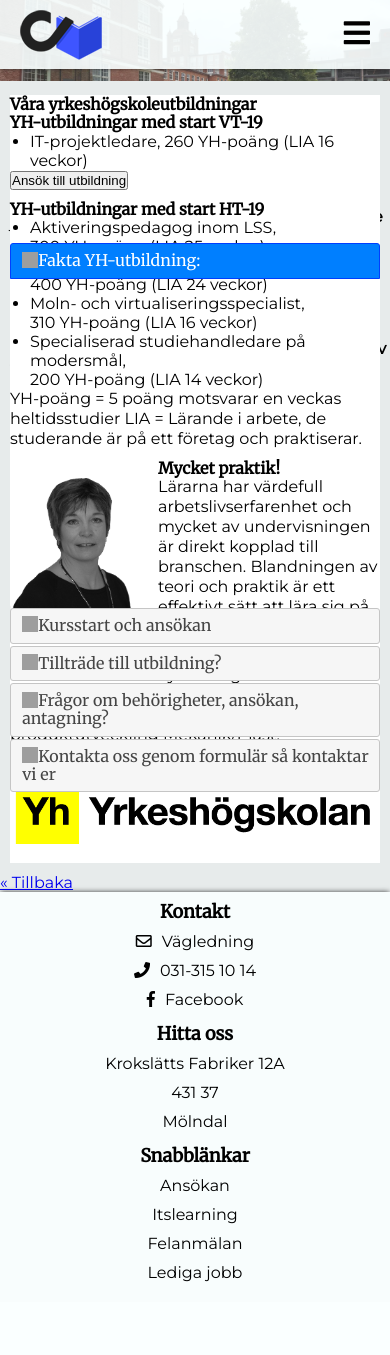
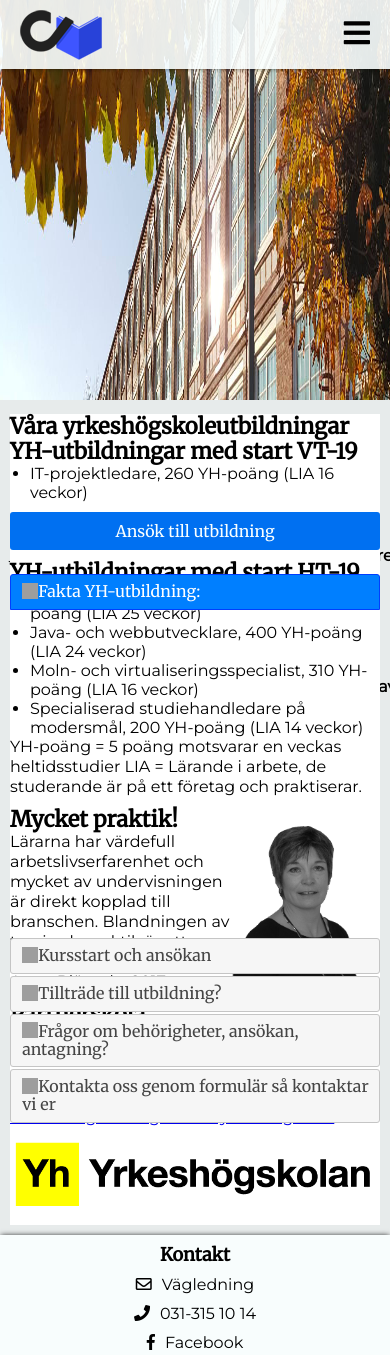
Before and after one commit to pnilssson/projektuppgift, a PHP site: page /utbildningar.html in a window 390 px wide. Shown: the top 1355 px of the page. Before the commit the page ends 1282 px from the top, so only its background shows below. Run offline with PHP 8.4, Linux system fonts and the light colour scheme; style sheets or scripts are compiled from the project's sources; some libraries are stand-ins or nearby versions; grey boxes are pictures that could not be loaded.

Commit message:
Tablet anpassade index.php samt uppdaterade utbildningar

```diff
--- a/webbprojekt/style/utbildningar.css
+++ b/webbprojekt/style/utbildningar.css
@@ -5,10 +5,37 @@
 
 #spaceTop img {
   width: 100%;
+  height: 400px;
 }
 
 section {
   display: grid;
+}
+
+.read-more-button {
+  border: 2px #0070F1 solid;
+  border-radius: 3px;
+  margin-top: 10px;
+  padding: 7px;
+  text-align: center;
+  font-family: font-family, "Merriweather", serif;
+  color: #FAFFFF;
+  background-color: #0070F1;
+  transition: all 0.2s;
+}
+.read-more-button a {
+  color: #FAFFFF;
+  text-decoration: none;
+}
+
+.read-more-button:hover {
+  background-color: #FAFFFF;
+  color: #0070F1;
+  cursor: pointer;
+}
+
+.read-more-button:hover a {
+  color: #0070F1;
 }
 
 /* Computer*/
@@ -86,13 +116,13 @@
   }
 
   .grid-bottom-left {
-    grid-area: bottomLeft;
+    grid-area: center;
     background-color: #ffffff;
     height: 400px;
   }
 
   .grid-bottom-right {
-    grid-area: bottomRight;
+    grid-area: bottom;
     background-color: #ffffff;
     height: auto;
   }
@@ -115,9 +145,7 @@
 }
 
 .header {
-  font-size: 150%;
-  text-align: center;
-  font-weight: bold;
+  margin: 10px 20px 10px 20px;
 }
 
 .header img {
@@ -142,16 +170,17 @@
 }
 
 .courseText {
-  font-size: 80%;
   display: none;
-  bottom: 0px;
-  background-color: #00B252;
-  color: white;
+  background-color: #FAFFFF;
+  color: black;
   text-align: start;
+  margin-left: 10px;
+  margin-top: 5px;
 }
 
 .courseHeader {
-  float: left;
+  text-align: left;
+  margin-left: 10px;
   font-weight: bold;
 }
 
@@ -169,7 +198,7 @@
 }
 
 #annaPraktik {
-  float: left;
+  float: right;
   width: 40%;
   height: auto;
 }
@@ -178,12 +207,4 @@
   width: 100%;
 }
 
-h3 {
-  font-size: 100%;
-}
-
-p {
-  font-size: 100%;
-}
-
 /*# sourceMappingURL=utbildningar.css.map */
--- a/webbprojekt/style/utbildningar.scss
+++ b/webbprojekt/style/utbildningar.scss
@@ -9,10 +9,37 @@
 
 #spaceTop img {
   width: 100%;
+  height: 400px;
 }
 
 section{
   display: grid;
+}
+
+.read-more-button {
+  border: 2px #0070F1 solid;
+  border-radius: 3px;
+  margin-top: 10px;
+  padding: 7px;
+  text-align: center;
+  font-family: font-family, "Merriweather", serif;
+  color: #FAFFFF;
+  background-color: #0070F1;
+  transition: all 0.2s;
+  a {
+    color: #FAFFFF;
+    text-decoration: none;
+  }
+}
+
+.read-more-button:hover {
+  background-color: #FAFFFF;
+  color: #0070F1;
+  cursor: pointer;
+}
+
+.read-more-button:hover a {
+  color: #0070F1;
 }
 
 /* Computer*/
@@ -81,8 +111,8 @@
     grid-template-columns: repeat(5, 1fr);
     grid-template-areas:
             'header'
-            'bottomLeft'
-            'bottomRight .';
+            'center'
+            'bottom .';
     padding: 10px;
     grid-row-gap: 0px;
     grid-column-gap: 0px;
@@ -94,12 +124,12 @@
     height: auto;
   }
   .grid-bottom-left{
-    grid-area: bottomLeft;
+    grid-area: center;
     background-color: #ffffff;
     height: 400px;
   }
   .grid-bottom-right{
-    grid-area: bottomRight;
+    grid-area: bottom;
     background-color: #ffffff;
     height: auto;
   }
@@ -126,9 +156,7 @@
 
 // grid-header
 .header {
-  font-size: 150%;
-  text-align: center;
-  font-weight: bold;
+  margin: 10px 20px 10px 20px;
 }
 .header img {
   width: 100%;
@@ -154,17 +182,17 @@
   display: block;
 }
 .courseText{
-  font-size: 80%;
+  //position: absolute;
   display: none;
-  //position: absolute;
-  bottom: 0px;
-  background-color: #00B252;
-  color: white;
+  background-color: #FAFFFF;
+  color: black;
   text-align: start;
-  //padding: 10px
+  margin-left: 10px;
+  margin-top: 5px;
 }
 .courseHeader{
-  float: left;
+  text-align: left;
+  margin-left: 10px;
   font-weight: bold;
 }
 .courseTitel{
@@ -186,16 +214,10 @@
 
 // grid-bottom-right
 #annaPraktik {
-  float: left;
+  float: right;
   width: 40%;
   height: auto;
 }
 #yrkesHogskolan {
   width: 100%;
 }
-h3 {
-  font-size: 100%;
-}
-p {
-  font-size: 100%;
-}
--- a/webbprojekt/utbildningar.html
+++ b/webbprojekt/utbildningar.html
@@ -23,39 +23,41 @@
         <li><a href="#"><i class="fas fa-mobile-alt icon"></i>Kontakta oss</a></li>
     </ul>
 </nav>
-<div id="spaceTop"><img src="img/campus-entry-400.jpg"></div>
+<div id="spaceTop"><img src="img/campus-house-400px.jpg"></div>
 <section class="grid-container">
     <div class="grid-header">
-        <div><p class="header">Yrkeshögskola</p></div>
+        <div><h2 class="header">Yrkeshögskola</h2></div>
         <div class="row">
             <div class="col-1">
                 <div class="courseImg">
                     <a href=""><img class="imageBig1" src="img/YH_IT-projektledare_header_855x450.jpg"></a>
-                    <div class="courseText" id="courseText1"><p>Tycker du att utvecklingsprojekt inom IT verkar spännande? Efter yrkeshögskoleutbildningen IT-projektledare har du möjlighet att bli riktigt attraktiv på arbetsmarknaden.</p></div>
-                </div>
                     <div class="courseHeader">
                         <p class="courseTitel">IT-projektledare</p>
                         <p class="courseStart">Kursstart 2019-01-04</p>
+                    </div>
+                    <div class="courseText" id="courseText1"><p>Tycker du att utvecklingsprojekt inom IT verkar spännande? Efter yrkeshögskoleutbildningen IT-projektledare har du möjlighet att bli riktigt attraktiv på arbetsmarknaden.</p></div>
                 </div>
             </div>
             <div class="col-1">
                 <div class="courseImg">
                     <a href=""><img class="imageBig2" src="img/aktiveringspedagogobrukare855x450kimsvensson.jpg"></a>
-                    <div class="courseText" id="courseText2"><p>Vill du arbeta med att göra vardagen mer aktiv och meningsfull för personer som har en utvecklingsstörning, autism eller som har fått en hjärnskada som vuxen?</p></div>
-                </div>
+
                     <div class="courseHeader">
                         <p class="courseTitel">Aktiveringspedagog inom LSS</p>
                         <p class="courseStart">Kursstart 2019-08-27</p>
+                    </div>
+                    <div class="courseText" id="courseText2"><p>Vill du arbeta med att göra vardagen mer aktiv och meningsfull för personer som har en utvecklingsstörning, autism eller som har fått en hjärnskada som vuxen?</p></div>
                 </div>
             </div>
             <div class="col-1">
                 <div class="courseImg">
                     <a href="java.html"><img class="imageBig3" src="img/programmerareiarbete855x450okandfotokoptbild.jpg"></a>
-                    <div class="courseText" id="courseText3"><p>Är du intresserad av IT och programmering? Det här är utbildningen som ger dig kompetens inom både system- och webbutveckling, vilket gör dig unik och mycket eftertraktad på arbetsmarknaden.</p></div>
-                </div>
+
                     <div class="courseHeader">
                         <p class="courseTitel">Java- och webbutvecklare</p>
                         <p class="courseStart">Kursstart 2019-08-27</p>
+                    </div>
+                    <div class="courseText" id="courseText3"><p>Är du intresserad av IT och programmering? Det här är utbildningen som ger dig kompetens inom både system- och webbutveckling, vilket gör dig unik och mycket eftertraktad på arbetsmarknaden.</p></div>
                 </div>
             </div>
         </div>
@@ -63,39 +65,38 @@
             <div class="col-1">
                 <div class="courseImg">
                     <a href=""><img class="imageBig4" src="img/ateaanställdYH855x450kimsvensson.jpg"></a>
-                    <div class="courseText" id="courseText4"><p>Vill du arbeta med IT-säkerhet och förhindra skadliga attacker mot företag och organisationer? Tycker du att nätverks- och molntjänster är spännande?</p></div>
-                </div>
                     <div class="courseHeader">
                         <p class="courseTitel">Moln- och virtualiseringsspecialist</p>
                         <p class="courseStart">Kursstart 2019-08-27</p>
+                    </div>
+                    <div class="courseText" id="courseText4"><p>Vill du arbeta med IT-säkerhet och förhindra skadliga attacker mot företag och organisationer? Tycker du att nätverks- och molntjänster är spännande?</p></div>
                 </div>
             </div>
             <div class="col-1">
                 <div class="courseImg">
                     <a href=""><img class="imageBig5" src="img/bildereleverSFI-YH855x450kimsvensson.jpg"></a>
-                    <div class="courseText" id="courseText5"><p>Vill du stötta elever som är nya i Sverige? Kan du dessutom arabiska, somaliska, dari eller farsi? Då är det här utbildningen för dig!</p></div>
-                </div>
                     <div class="courseHeader">
                         <p class="courseTitel">Specialiserad studiehandledare på modersmål</p>
                         <p class="courseStart">Kursstart 2019-08-27</p>
+                    </div>
+                    <div class="courseText" id="courseText5"><p>Vill du stötta elever som är nya i Sverige? Kan du dessutom arabiska, somaliska, dari eller farsi? Då är det här utbildningen för dig!</p></div>
                 </div>
             </div>
             <div class="col-1">
                 <div class="courseImg">
                     <a href=""><img class="imageBig6" src="img/handsombrläddrar855x450kimsvensson.jpg"></a>
-                    <div class="courseText" id="courseText6"><p>För att du ska få tillträde att läsa en yrkeshögskoleutbildning krävs grundläggande behörighet. Utöver det kräver vissa utbildningar särskilda förkunskaper och/eller villkor. Reel kompetens kan ge dig behörighet om du saknar ovanstående.</p></div>
-                </div>
                     <div class="courseHeader">
                         <p class="courseTitel">Behörighetskrav Yrkeshögskola</p>
                         <p class="courseStart">Kursstart 2019-08-27</p>
                     </div>
-
+                    <div class="courseText" id="courseText6"><p>För att du ska få tillträde att läsa en yrkeshögskoleutbildning krävs grundläggande behörighet. Utöver det kräver vissa utbildningar särskilda förkunskaper och/eller villkor. Reel kompetens kan ge dig behörighet om du saknar ovanstående.</p></div>
+                </div>
             </div>
         </div>
     </div>
     <div class="grid-bottom-left">
         <div>
-            <h3>Yrkeshögskola (YH)</h3>
+            <h2>Yrkeshögskola (YH)</h2>
             <p>Yrkeshögskoleutbildning i Sverige är en eftergymnasial utbildningsform som kombinerar teoretiska studier med stark arbetslivsanknytning. Utbildningarna är avgiftsfria och CSN-berättigande. 9/10 har jobb efter avslutad utbildning.</p>
             <!--<div id="reklamVideo">Rickard marknadsför utbildningen</div>-->
         </div>
@@ -148,7 +149,9 @@
             </div>
 
         </div>
-        <a href="faq.html"><h2>FAQ</h2></a>
+        <div class="read-more-button">
+            <a href="faq.html">FAQ</a>
+        </div>
         </div>
     <div class="grid-bottom-right">
         <div id="yhStart">
@@ -158,20 +161,18 @@
                 <ul>
                     <li>IT-projektledare, 260 YH-poäng (LIA 16 veckor)</li>
                 </ul>
-                <a href="https://apply.yh-antagning.se/Application/Initiate?educationProviderId=83f466c7-d169-4ea6-8e07-e3ceabf6b628&admissionRoundId=de1d00a9-6285-4736-908c-5c1f644d4b5c&educationId=d7897601-930f-4688-a54e-60e55f353932"> <button id="ansokUtbildning">Ansök till utbildning</button></a>
+                <div class="read-more-button">
+                <a href="https://apply.yh-antagning.se/Application/Initiate?educationProviderId=83f466c7-d169-4ea6-8e07-e3ceabf6b628&admissionRoundId=de1d00a9-6285-4736-908c-5c1f644d4b5c&educationId=d7897601-930f-4688-a54e-60e55f353932">Ansök till utbildning</a>
+                </div>
                     <p></p>
             </div>
             <div>
                 <h3>YH-utbildningar med start HT-19</h3>
                 <ul>
-                    <li>Aktiveringspedagog inom LSS,<br>
-                        300 YH-poäng (LIA 25 veckor)</li>
-                    <li>Java- och webbutvecklare,<br>
-                        400 YH-poäng (LIA 24 veckor)</li>
-                    <li>Moln- och virtualiseringsspecialist,<br>
-                        310 YH-poäng (LIA 16 veckor)</li>
-                    <li>Specialiserad studiehandledare på modersmål,<br>
-                        200 YH-poäng (LIA 14 veckor)</li>
+                    <li>Aktiveringspedagog inom LSS, 300 YH-poäng (LIA 25 veckor)</li>
+                    <li>Java- och webbutvecklare, 400 YH-poäng (LIA 24 veckor)</li>
+                    <li>Moln- och virtualiseringsspecialist, 310 YH-poäng (LIA 16 veckor)</li>
+                    <li>Specialiserad studiehandledare på modersmål, 200 YH-poäng (LIA 14 veckor)</li>
                 </ul>
                 <p>YH-poäng = 5 poäng motsvarar en veckas heltidsstudier LIA = Lärande i arbete, de studerande är på ett företag och praktiserar.</p>
             </div>
@@ -192,7 +193,6 @@
     </div>
 </section>
 
-<a href="index.php">« Tillbaka</a>
 <footer class="footer" id="footer">
 
 </footer>
```
Also changed, not shown: other parts of webbprojekt/style/utbildningar.css (+15 -12 lines), other parts of webbprojekt/style/utbildningar.scss (+16 -13 lines), webbprojekt/style/indexstyle.css (+29 -23 lines), webbprojekt/style/indexstyle.scss (+30 -27 lines). Lines whose indentation alone changed are shown as unchanged.
